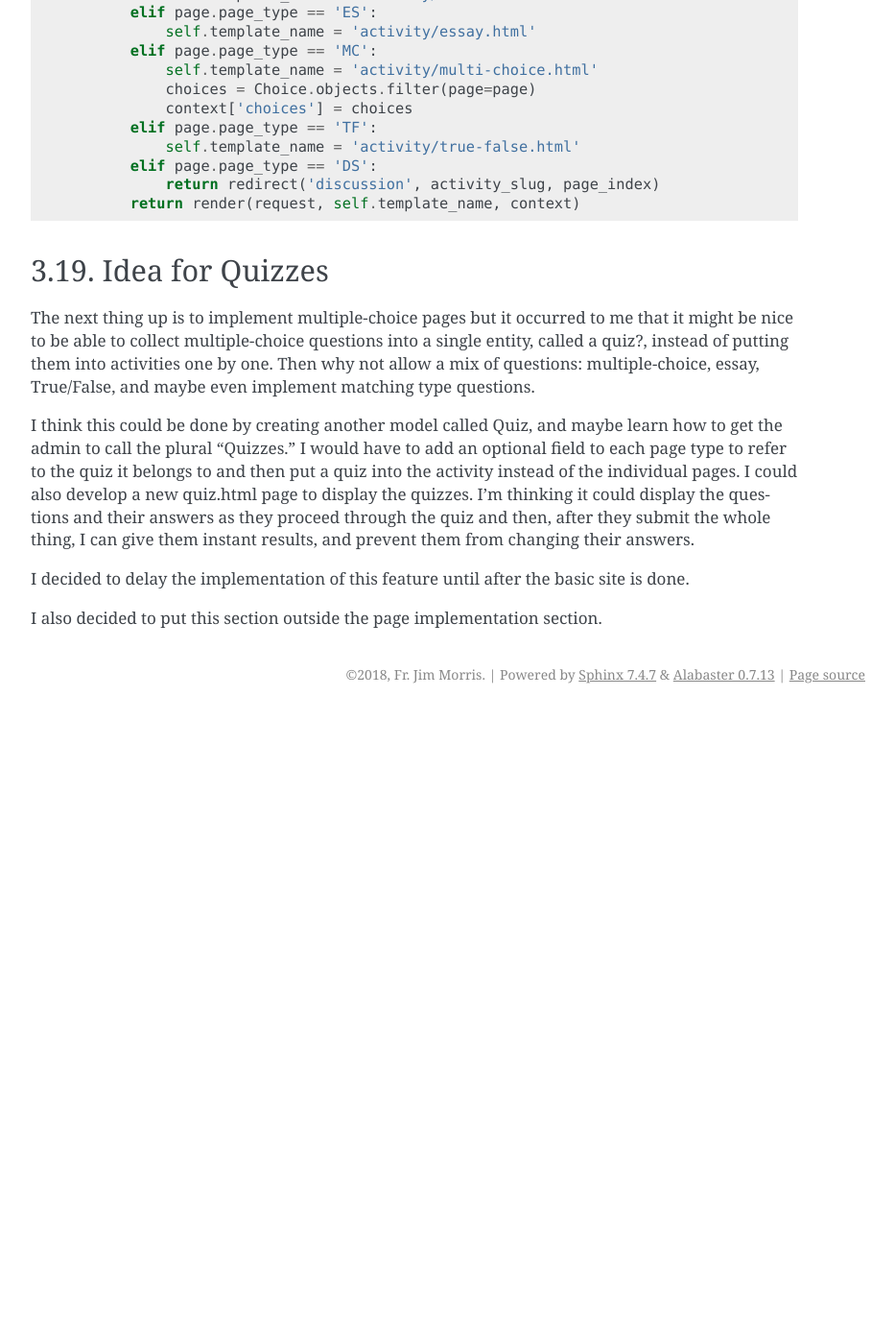
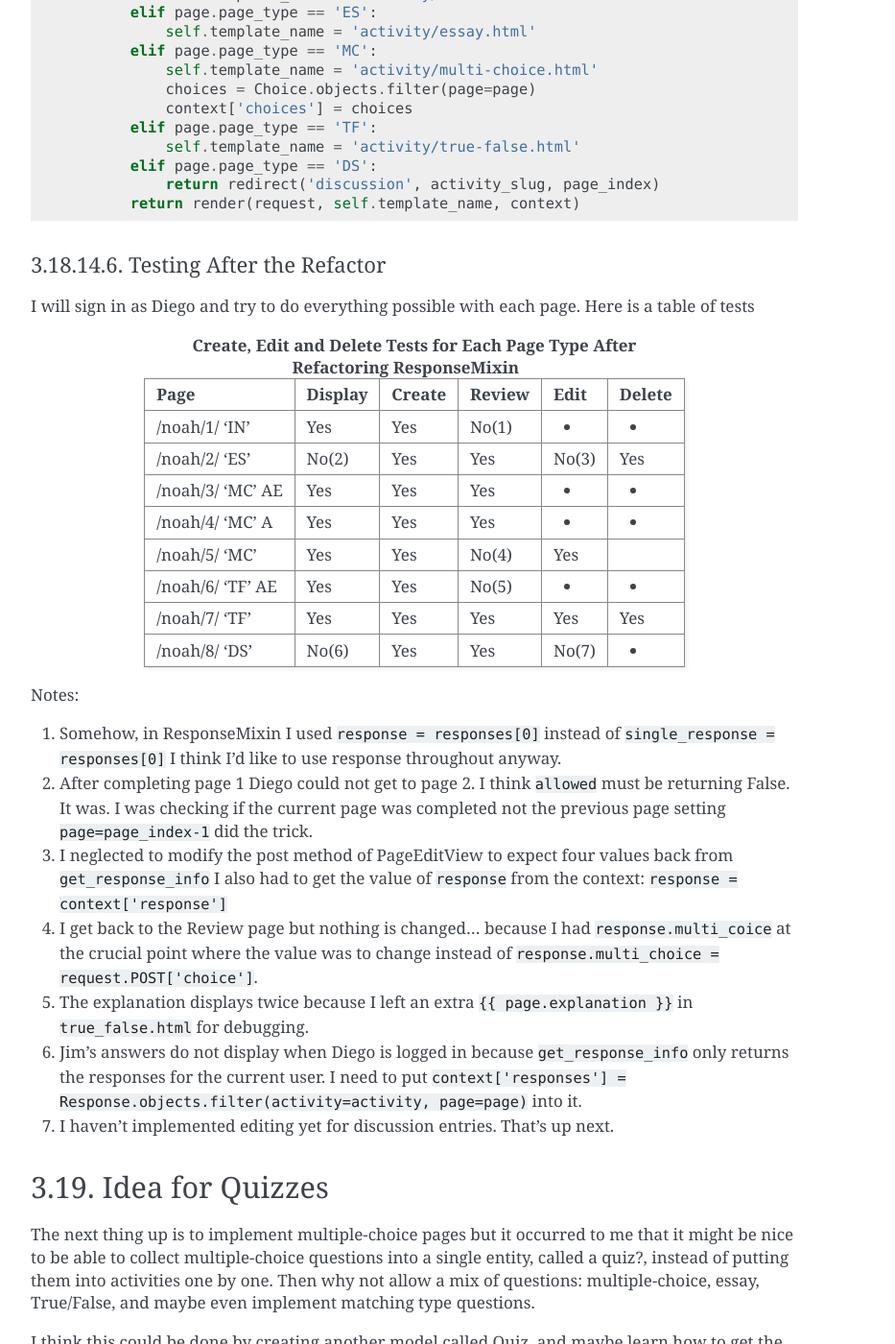
Before and after one commit to JMorris1575/confirmation2018, a Sphinx documentation site: the page built from docs/implementing.rst, in a window 1280 px wide and 1400 px high, scrolled down 41887 px. Shown: the whole window at 96% size, without its empty margins (338-1271 px from the left). Built offline with Sphinx 7.4.7, drawn with Linux system fonts in a browser that asks for light colours; before the commit the page ends 42629 px from its top, so only the background shows below that; some of the changed text lies outside the part shown.

Commit message:
Tested all pages after Refactor of ResponseMixin

```diff
--- a/docs/implementing.rst
+++ b/docs/implementing.rst
@@ -1549,8 +1549,8 @@ the multi_choice field in the Response model to PositiveSmallIntegerField. After
 ``migrate`` did not work complaining about how "" was an improper thing to be putting into an integer field. I had to
 use the admin to delete ALL of my existing responses in the database to get ``migrate`` to work.
 
-Editting and Deleting Multi-Choice Responses
-++++++++++++++++++++++++++++++++++++++++++++
+Editing and Deleting Multi-Choice Responses
++++++++++++++++++++++++++++++++++++++++++++
 
 This wasn't too difficult, except for the problem outlined above. It mostly just follows what I did for editing and
 deleting essay responses.
@@ -1810,8 +1810,41 @@ This required a different approach in the views. Here is what I did in the get m
                 return redirect('discussion', activity_slug, page_index)
             return render(request, self.template_name, context)
 
-
-
+Testing After the Refactor
+++++++++++++++++++++++++++
+
+I will sign in as Diego and try to do everything possible with each page. Here is a table of tests
+
+.. csv-table:: **Create, Edit and Delete Tests for Each Page Type After Refactoring ResponseMixin**
+    :header: Page, Display, Create, Review, Edit, Delete
+    :widths: auto
+
+    /noah/1/ 'IN', Yes, Yes, No(1), -, -
+    /noah/2/ 'ES', No(2), Yes, Yes, No(3), Yes
+    /noah/3/ 'MC' AE, Yes, Yes, Yes, -, -
+    /noah/4/ 'MC' A, Yes, Yes, Yes, -, -
+    /noah/5/ 'MC', Yes, Yes, No(4), Yes
+    /noah/6/ 'TF' AE, Yes, Yes, No(5), -, -
+    /noah/7/ 'TF', Yes, Yes, Yes, Yes, Yes
+    /noah/8/ 'DS', No(6), Yes, Yes, No(7), -
+
+Notes:
+
+#.  Somehow, in ResponseMixin I used ``response = responses[0]`` instead of ``single_response = responses[0]``
+    I think I'd like to use response throughout anyway.
+#.  After completing page 1 Diego could not get to page 2. I think ``allowed`` must be returning False.
+    It was. I was checking if the current page was completed not the previous page setting ``page=page_index-1`` did
+    the trick.
+#.  I neglected to modify the post method of PageEditView to expect four values back from ``get_response_info``
+    I also had to get the value of ``response`` from the context: ``response = context['response']``
+#.  I get back to the Review page but nothing is changed... because I had ``response.multi_coice`` at the crucial point
+    where the value was to change instead of ``response.multi_choice = request.POST['choice']``.
+#.  The explanation displays twice because I left an extra ``{{ page.explanation }}`` in ``true_false.html`` for
+    debugging.
+#.  Jim's answers do not display when Diego is logged in because ``get_response_info`` only returns the responses for
+    the current user. I need to put ``context['responses'] = Response.objects.filter(activity=activity, page=page)``
+    into it.
+#.  I haven't implemented editing yet for discussion entries. That's up next.
 
 .. index:: Quizzes
 
```
Also changed, not shown: 5 other files.
